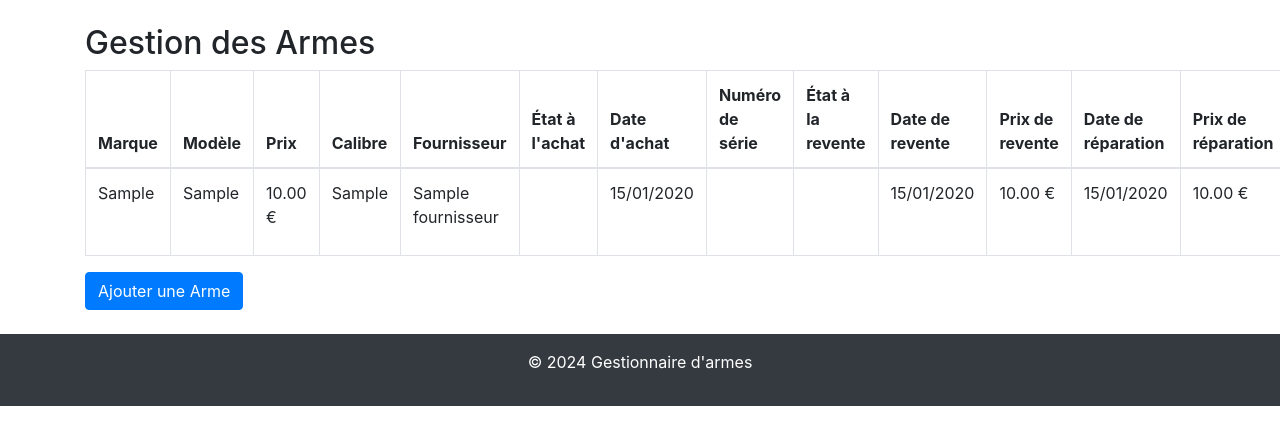
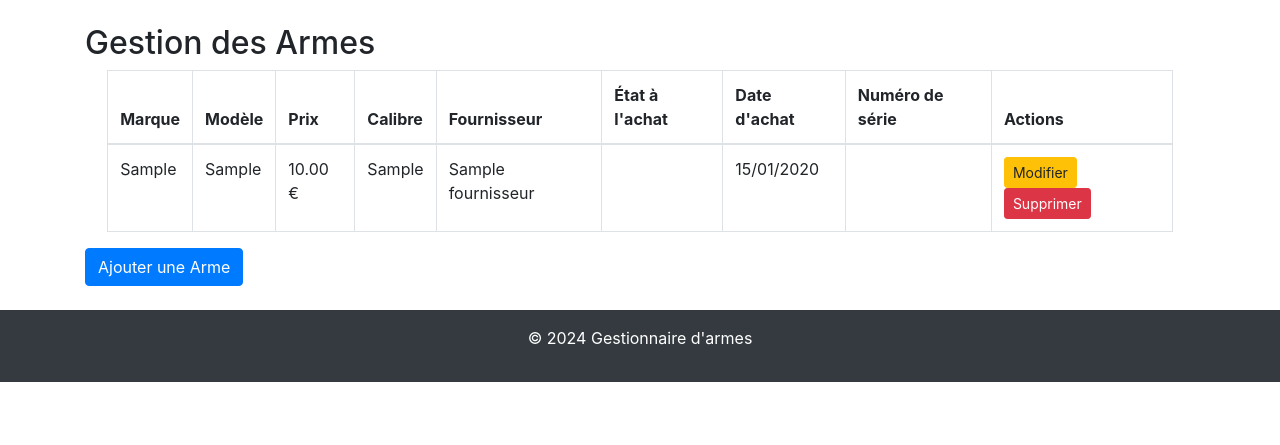
Before and after one commit to STARK2612/game, a PHP site: page /game/frontend/gestion_armes.php in a window 1280 px wide; the page is wider, and only the part inside the window is pictured. Shown: the part 154-599 px from the top of that part. Run offline with PHP 8.4, Linux system fonts and the light colour scheme; the visitor is signed in with stand-in values (Sample User, id 1); tables that the repository leaves empty hold one stand-in row (values such as "Sample post"); data that the repository does not hold is empty; some libraries are stand-ins or nearby versions.

Commit message:
premiere phase test valide

```diff
--- a/frontend/gestion_armes.php
+++ b/frontend/gestion_armes.php
@@ -99,7 +99,28 @@ $_SESSION['total_armes'] = $total_armes;
 
 <?php include 'header.php'; ?>
 
+<style>
+.center-table {
+    margin-left: 2%; /* Diminue la marge de gauche */
+    width: 96%; /* Largeur ajustée */
+    overflow-x: auto;
+}
+.red-block {
+    background-color: #f8d7da;
+    padding: 10px;
+    border-radius: 5px;
+    margin-bottom: 10px;
+}
+.green-block {
+    background-color: #d4edda;
+    padding: 10px;
+    border-radius: 5px;
+    margin-bottom: 10px;
+}
+</style>
+
 <h2>Gestion des Armes</h2>
+<div class="center-table">
     <table class="table table-bordered">
         <thead>
             <tr>
@@ -111,11 +132,6 @@ $_SESSION['total_armes'] = $total_armes;
                 <th>État à l'achat</th>
                 <th>Date d'achat</th>
                 <th>Numéro de série</th>
-            <th>État à la revente</th>
-            <th>Date de revente</th>
-            <th>Prix de revente</th>
-            <th>Date de réparation</th>
-            <th>Prix de réparation</th>
                 <th>Actions</th>
             </tr>
         </thead>
@@ -130,11 +146,6 @@ $_SESSION['total_armes'] = $total_armes;
                 <td><?= htmlspecialchars($arme['etat_achat']) ?></td>
                 <td><?= !empty($arme['date_achat']) ? date('d/m/Y', strtotime($arme['date_achat'])) : '' ?></td>
                 <td><?= htmlspecialchars($arme['num_serie']) ?></td>
-            <td><?= htmlspecialchars($arme['etat_revente']) ?></td>
-            <td><?= !empty($arme['date_revente']) ? date('d/m/Y', strtotime($arme['date_revente'])) : '' ?></td>
-            <td><?= htmlspecialchars($arme['prix_revente']) ?> €</td>
-            <td><?= !empty($arme['date_reparation']) ? date('d/m/Y', strtotime($arme['date_reparation'])) : '' ?></td>
-            <td><?= htmlspecialchars($arme['prix_reparation']) ?> €</td>
                 <td>
                     <button class="btn btn-sm btn-warning edit-btn" data-id="<?= $arme['id'] ?>" data-marque="<?= $arme['marque'] ?>" data-model="<?= $arme['model'] ?>" data-prix="<?= $arme['prix'] ?>" data-calibre="<?= $arme['calibre'] ?>" data-fournisseur="<?= $arme['fournisseur'] ?>" data-etat_achat="<?= $arme['etat_achat'] ?>" data-date_achat="<?= $arme['date_achat'] ?>" data-num_serie="<?= $arme['num_serie'] ?>" data-date_revente="<?= $arme['date_revente'] ?>" data-prix_revente="<?= $arme['prix_revente'] ?>" data-etat_revente="<?= $arme['etat_revente'] ?>" data-date_reparation="<?= $arme['date_reparation'] ?>" data-prix_reparation="<?= $arme['prix_reparation'] ?>">Modifier</button>
                     <form method="post" action="gestion_armes.php" style="display:inline;" onsubmit="return confirm('Voulez-vous vraiment supprimer cette arme ?');">
@@ -146,6 +157,7 @@ $_SESSION['total_armes'] = $total_armes;
             <?php endforeach; ?>
         </tbody>
     </table>
+</div>
 
 <button id="add-btn" class="btn btn-primary">Ajouter une Arme</button>
 
@@ -205,6 +217,14 @@ $_SESSION['total_armes'] = $total_armes;
                         <label for="num_serie">Numéro de série:</label>
                         <input type="text" id="num_serie" name="num_serie" class="form-control" required>
                     </div>
+                    <div class="green-block">
+                        <div class="form-group">
+                            <label for="etat_revente">État pour la vente:</label>
+                            <select id="etat_revente" name="etat_revente" class="form-control">
+                                <option value="neuf">Neuf</option>
+                                <option value="occasion">Occasion</option>
+                            </select>
+                        </div>
                         <div class="form-group">
                             <label for="date_revente">Date de revente:</label>
                             <input type="date" id="date_revente" name="date_revente" class="form-control">
@@ -213,13 +233,8 @@ $_SESSION['total_armes'] = $total_armes;
                             <label for="prix_revente">Prix de revente:</label>
                             <input type="number" id="prix_revente" name="prix_revente" class="form-control">
                         </div>
-                    <div class="form-group">
-                        <label for="etat_revente">État pour la vente:</label>
-                        <select id="etat_revente" name="etat_revente" class="form-control">
-                            <option value="neuf">Neuf</option>
-                            <option value="occasion">Occasion</option>
-                        </select>
                     </div>
+                    <div class="red-block">
                         <div class="form-group">
                             <label for="date_reparation">Date de réparation:</label>
                             <input type="date" id="date_reparation" name="date_reparation" class="form-control">
@@ -227,6 +242,7 @@ $_SESSION['total_armes'] = $total_armes;
                         <div class="form-group">
                             <label for="prix_reparation">Prix de réparation:</label>
                             <input type="number" id="prix_reparation" name="prix_reparation" class="form-control">
+                        </div>
                     </div>
                     <button type="submit" name="add" class="btn btn-primary">Ajouter</button>
                 </form>
@@ -289,6 +305,14 @@ $_SESSION['total_armes'] = $total_armes;
                         <label for="edit-num_serie">Numéro de série:</label>
                         <input type="text" id="edit-num_serie" name="num_serie" class="form-control" required>
                     </div>
+                    <div class="green-block">
+                        <div class="form-group">
+                            <label for="edit-etat_revente">État pour la vente:</label>
+                            <select id="edit-etat_revente" name="etat_revente" class="form-control">
+                                <option value="neuf">Neuf</option>
+                                <option value="occasion">Occasion</option>
+                            </select>
+                        </div>
                         <div class="form-group">
                             <label for="edit-date_revente">Date de revente:</label>
                             <input type="date" id="edit-date_revente" name="date_revente" class="form-control">
@@ -297,13 +321,8 @@ $_SESSION['total_armes'] = $total_armes;
                             <label for="edit-prix_revente">Prix de revente:</label>
                             <input type="number" id="edit-prix_revente" name="prix_revente" class="form-control">
                         </div>
-                    <div class="form-group">
-                        <label for="edit-etat_revente">État pour la vente:</label>
-                        <select id="edit-etat_revente" name="etat_revente" class="form-control">
-                            <option value="neuf">Neuf</option>
-                            <option value="occasion">Occasion</option>
-                        </select>
                     </div>
+                    <div class="red-block">
                         <div class="form-group">
                             <label for="edit-date_reparation">Date de réparation:</label>
                             <input type="date" id="edit-date_reparation" name="date_reparation" class="form-control">
@@ -311,6 +330,7 @@ $_SESSION['total_armes'] = $total_armes;
                         <div class="form-group">
                             <label for="edit-prix_reparation">Prix de réparation:</label>
                             <input type="number" id="edit-prix_reparation" name="prix_reparation" class="form-control">
+                        </div>
                     </div>
                     <button type="submit" name="update" class="btn btn-primary">Modifier</button>
                 </form>
@@ -366,6 +386,18 @@ document.addEventListener('DOMContentLoaded', function() {
             document.getElementById('edit-date_reparation').value = date_reparation;
             document.getElementById('edit-prix_reparation').value = prix_reparation;
 
+            if (etat_revente || date_revente || prix_revente) {
+                document.querySelector('.green-block').style.display = 'block';
+            } else {
+                document.querySelector('.green-block').style.display = 'none';
+            }
+
+            if (date_reparation || prix_reparation) {
+                document.querySelector('.red-block').style.display = 'block';
+            } else {
+                document.querySelector('.red-block').style.display = 'none';
+            }
+
             editModal.show();
         }
     });
```
Lines whose indentation alone changed are shown as unchanged.
